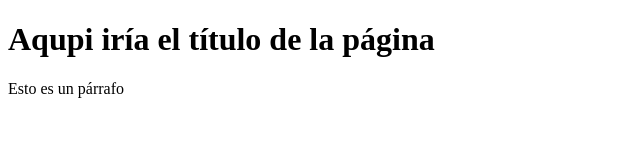
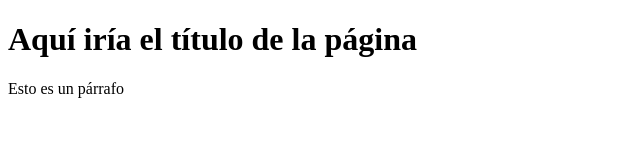
Before and after one commit to lineage741/Proyecto-web-empresa-A, a plain HTML site: page index.html in a window 1280 px wide. Shown: the whole page, without its empty margins (0-640 px from the left). Drawn offline with Linux system fonts and the light colour scheme.

Commit message:
Update index.html

```diff
--- a/index.html
+++ b/index.html
@@ -6,7 +6,7 @@
     <title>Document</title>
 </head>
 <body>
-    <h1>Aqupi iría el título de la página</h1>
+    <h1>Aquí iría el título de la página</h1>
     <p>Esto es un párrafo</p>
 </body>
 </html>
```
